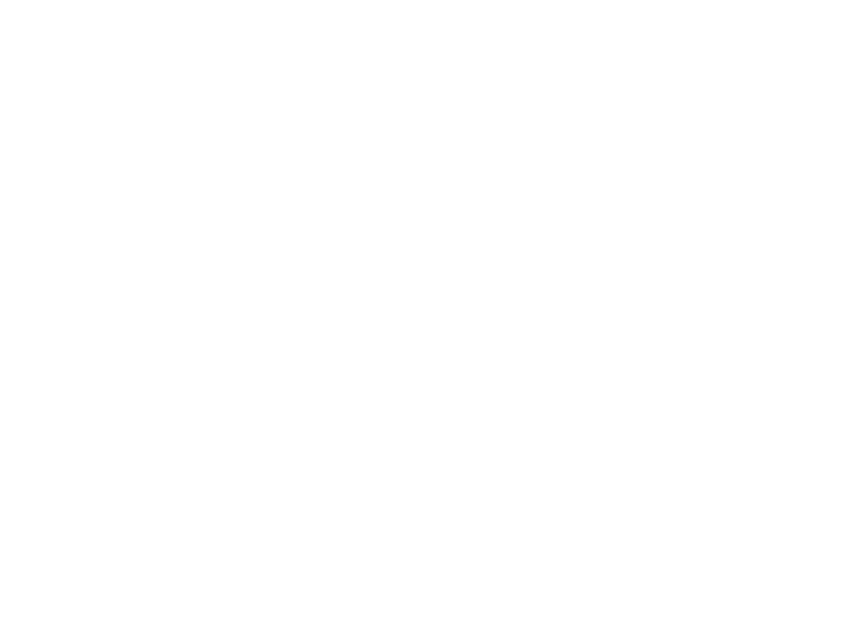
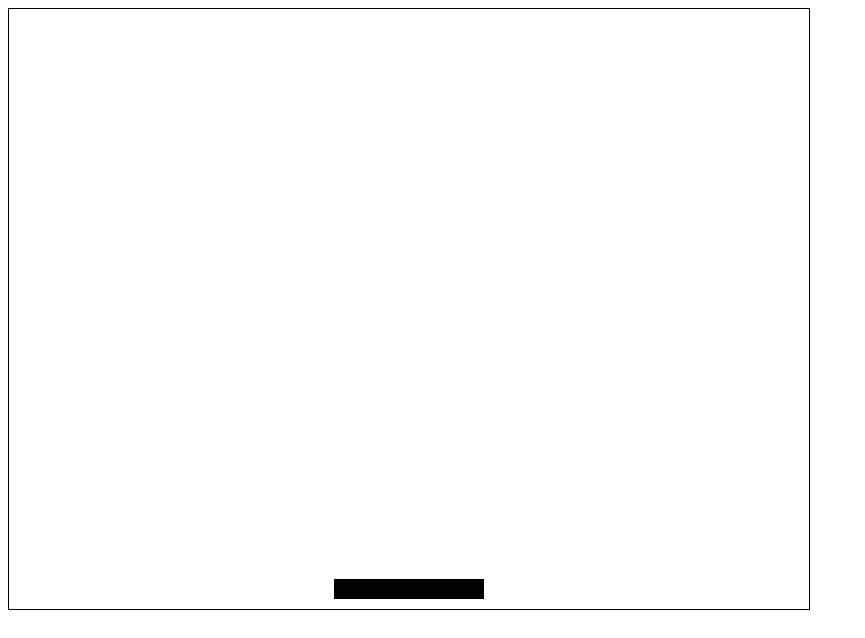
Before and after one commit to RomanZhdanov/PongJS, a website built with Parcel: page index.html in a window 1280 px wide. Shown: the whole page, without its empty margins (0-865 px from the left). Built offline with nearby package versions, Linux system fonts and the light colour scheme.

Commit message:
Add package.json and parcel bundler.

```diff
--- a/index.html
+++ b/index.html
@@ -2,11 +2,19 @@
   <head>
     <title>Into to Game Development</title>
     <meta charset="UTF-8" />
+
+    <style>
+      #gameScreen {
+        border: 1px solid black;
+      }
+    </style>
   </head>
 
   <body>
     <div id="app"></div>
 
+    <canvas id="gameScreen" width="800" height="600"></canvas>
+
     <script src="src/index.js"></script>
   </body>
 </html>
--- a/src/index.js
+++ b/src/index.js
@@ -0,0 +1,13 @@
+import Paddle from "/src/paddle";
+
+const canvas = document.getElementById("gameScreen");
+const ctx = canvas.getContext("2d");
+
+const GAME_WIDTH = 800;
+const GAME_HEIGHT = 600;
+
+ctx.clearRect(0, 0, 800, 600);
+
+const paddle = new Paddle(GAME_WIDTH, GAME_HEIGHT);
+
+paddle.draw(ctx);
--- /dev/null
+++ b/src/paddle.js
@@ -0,0 +1,14 @@
+export default class Paddle {
+  constructor(gameWidth, gameHeight) {
+    this.width = 150;
+    this.height = 20;
+    this.position = {
+      x: gameWidth / 2 - this.width / 2,
+      y: gameHeight - this.height - 10,
+    };
+  }
+
+  draw(ctx) {
+    ctx.fillRect(this.position.x, this.position.y, this.width, this.height);
+  }
+}
```
Also changed, not shown: package.json (added, +18 -0 lines), 2 other files.
